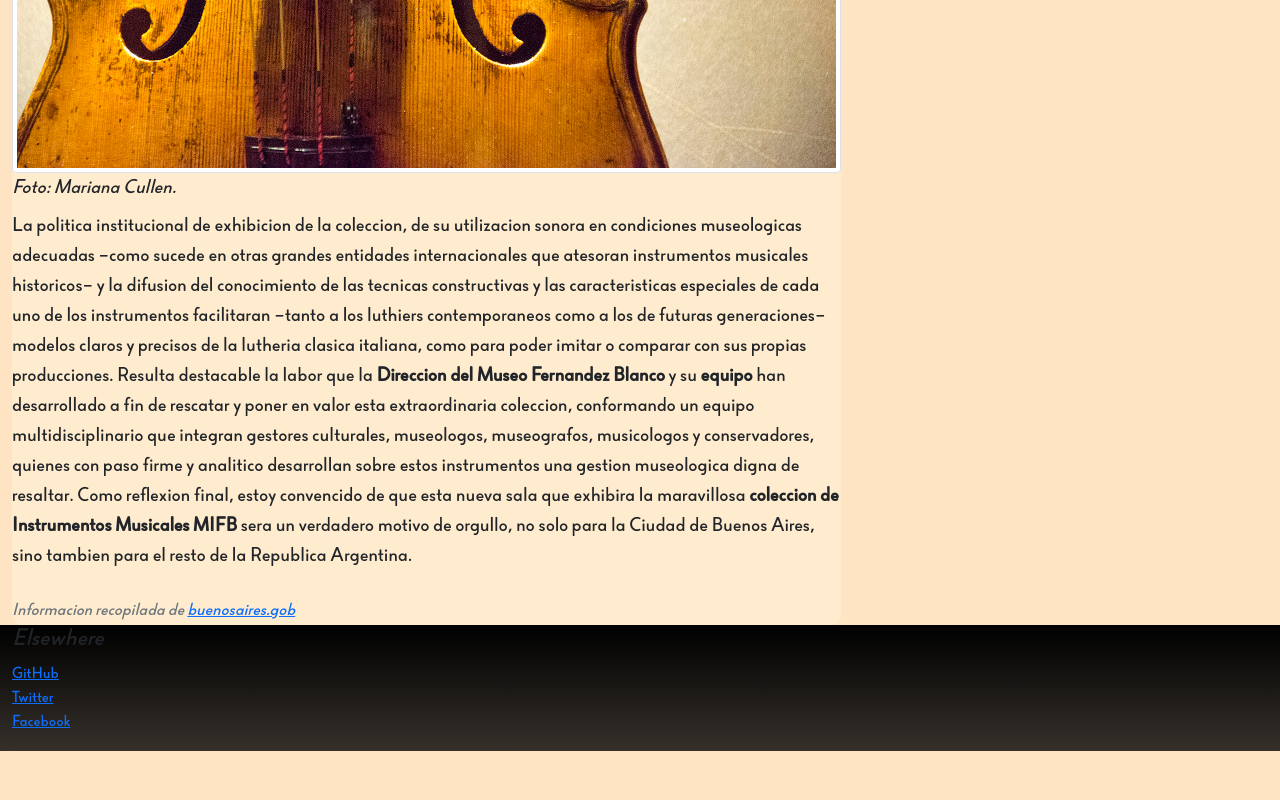
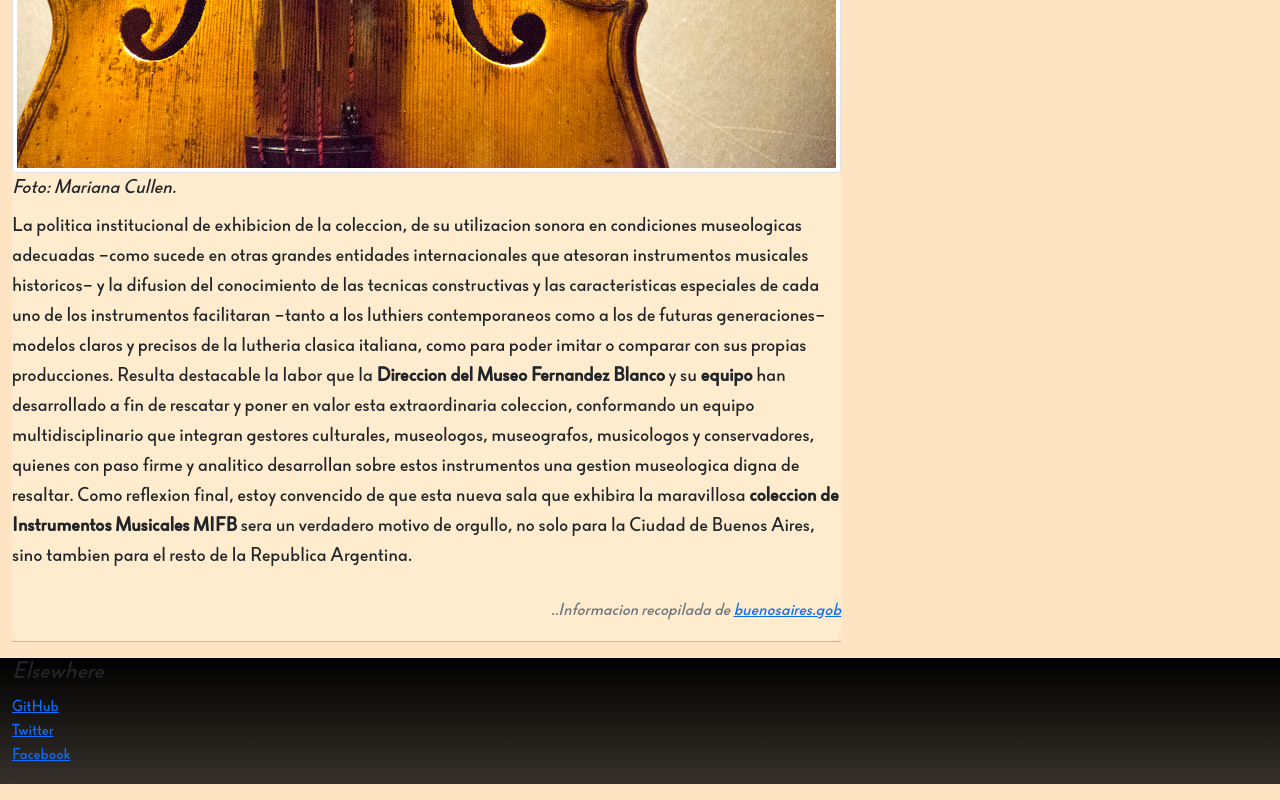
Before and after one commit to eskevin19/Mi_proyecto-CoderHouse, a plain HTML site: page Pages/museo.html in a window 1280 px wide. Shown: the part 3369-4169 px from the top of the page. Before the commit the page ends 4136 px from the top, so only its background shows below. Drawn offline with nearby package versions, Linux system fonts and the light colour scheme.

Commit message:
arreglos museo.html

```diff
--- a/Pages/museo.html
+++ b/Pages/museo.html
@@ -67,8 +67,10 @@
           <p class="py-2">La política institucional de exhibición de la colección, de su utilización sonora en condiciones museológicas adecuadas –como sucede en otras grandes entidades internacionales que atesoran instrumentos musicales históricos– y la difusión del conocimiento de las técnicas constructivas y las características especiales de cada uno de los instrumentos facilitarán –tanto a los luthiers contemporáneos como a los de futuras generaciones– modelos claros y precisos de la luthería clásica italiana, como para poder imitar o comparar con sus propias producciones.
 
             Resulta destacable la labor que la <strong>Dirección del Museo Fernández Blanco</strong> y su <strong>equipo</strong> han desarrollado a fin de rescatar y poner en valor esta extraordinaria colección, conformando un equipo multidisciplinario que integran gestores culturales, museólogos, museógrafos, musicólogos y conservadores, quienes con paso firme y analítico desarrollan sobre estos instrumentos una gestión museológica digna de resaltar. Como reflexión final, estoy convencido de que esta nueva sala que exhibirá la maravillosa <strong>colección de Instrumentos Musicales MIFB</strong>  será un verdadero motivo de orgullo, no sólo para la Ciudad de Buenos Aires, sino también para el resto de la República Argentina.</p>
-
-            <small class="text-muted"><em>Informacion recopilada de <a href="https://www.buenosaires.gob.ar/museofernandezblanco/palacionoel/salas/instrumentosmusicales">buenosaires.gob</a></em> </small>
+            <div class="text-end">
+              <small class="text-muted"><em>..Informacion recopilada de <a href="https://www.buenosaires.gob.ar/museofernandezblanco/palacionoel/salas/instrumentosmusicales">buenosaires.gob</a></em> </small>
+            </div>
+            <hr>
         </div>
         </div>
 
```
